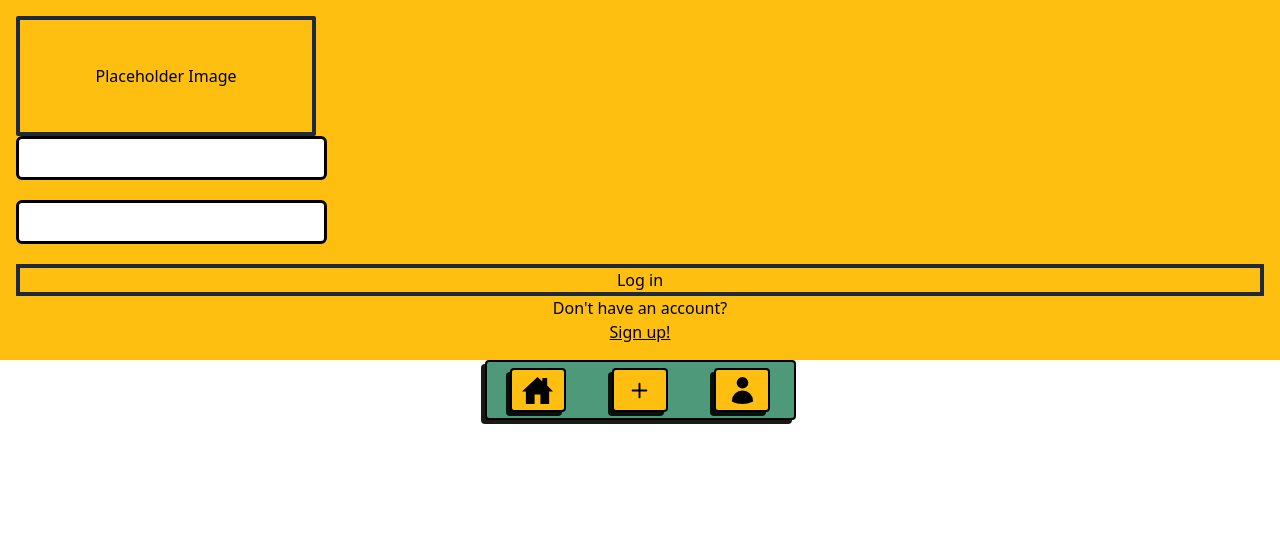
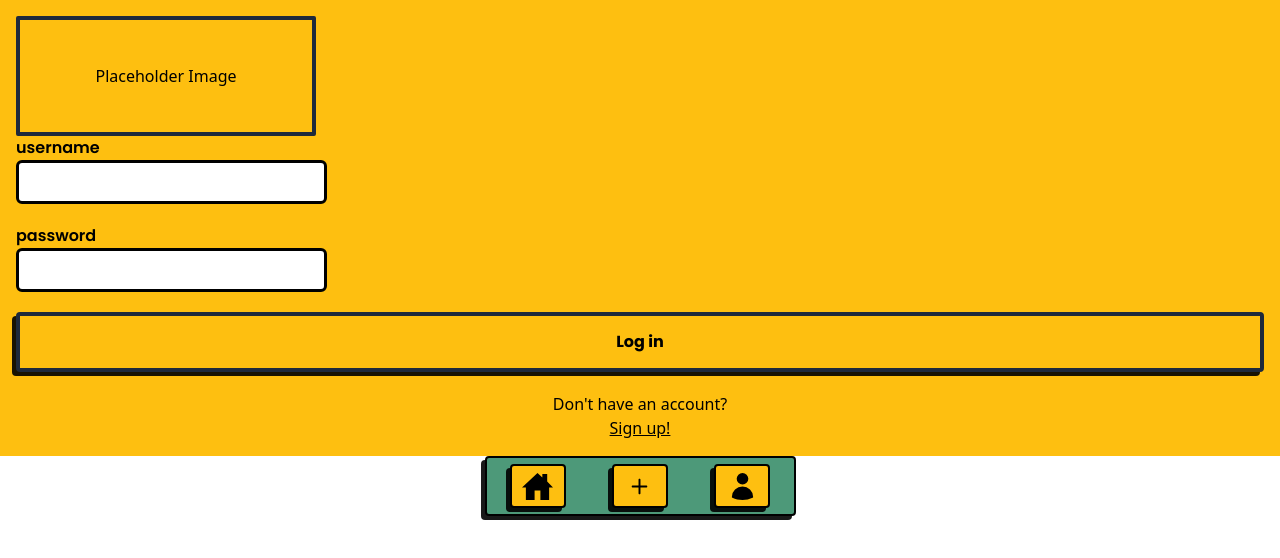
Before and after one commit to devhausleipzigacademy/camp9-final-project, a Next.js app: page /login in a window 1280 px wide. Shown: the top 558 px of the page. Built offline with nearby package versions, Linux system fonts and the light colour scheme.

Commit message:
css touch up, componentify

```diff
--- a/app/(auth)/login/page.tsx
+++ b/app/(auth)/login/page.tsx
@@ -9,7 +9,7 @@ async function SignUp() {
         <p>Placeholder Image</p>
       </div>
       <LoginForm />
-      <p className="text-center">Don't have an account?</p>
+      <p className="text-center pt-5">Don't have an account?</p>
       <Link href={'/signup'} className="underline text-center">
         Sign up!
       </Link>
--- a/app/page.tsx
+++ b/app/page.tsx
@@ -9,7 +9,7 @@ async function Home() {
     <>
       <h1 className="title-black text-teal bg-yellow-light">Consensus App</h1>
       <div className=" m-10 w-40 h-40 bg-green rounded border-brutal shadow-brutal "></div>
-      <TestButton />
+      <TestButton /> {/* For testing sign up, delete eventually */}
     </>
   );
 }
--- a/components/shared/forms/LoginForm.tsx
+++ b/components/shared/forms/LoginForm.tsx
@@ -3,6 +3,7 @@
 import InputField from '@/components/InputField';
 import { useLoginMutation } from '@/components/hooks/useLogin';
 import { LoginSchemaType } from '@/types/user/LoginSchema';
+import Button from '../buttons/Button';
 
 function LoginForm() {
   // hook-form, toastify & tanstack-query are combined in custom hook useLoginMutation
@@ -21,6 +22,7 @@ function LoginForm() {
     >
       <InputField
         label="username"
+        showLabel={true}
         width="full"
         type="username"
         error={errors.username}
@@ -29,6 +31,7 @@ function LoginForm() {
       />
       <InputField
         label="password"
+        showLabel={true}
         width="full"
         type="password"
         error={errors.password}
@@ -36,9 +39,9 @@ function LoginForm() {
         {...register('password')}
       />
 
-      <button type="submit" className="border-4 border-slate-800">
+      <Button type="submit" className="border-4 border-slate-800">
         Log in
-      </button>
+      </Button>
     </form>
   );
 }
```
